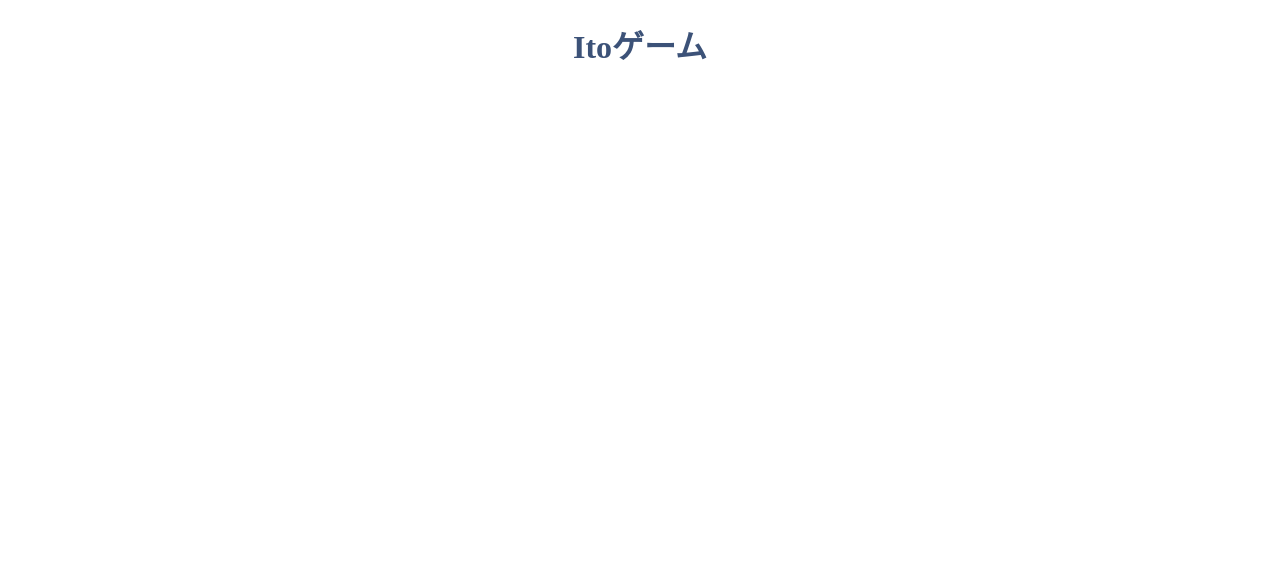
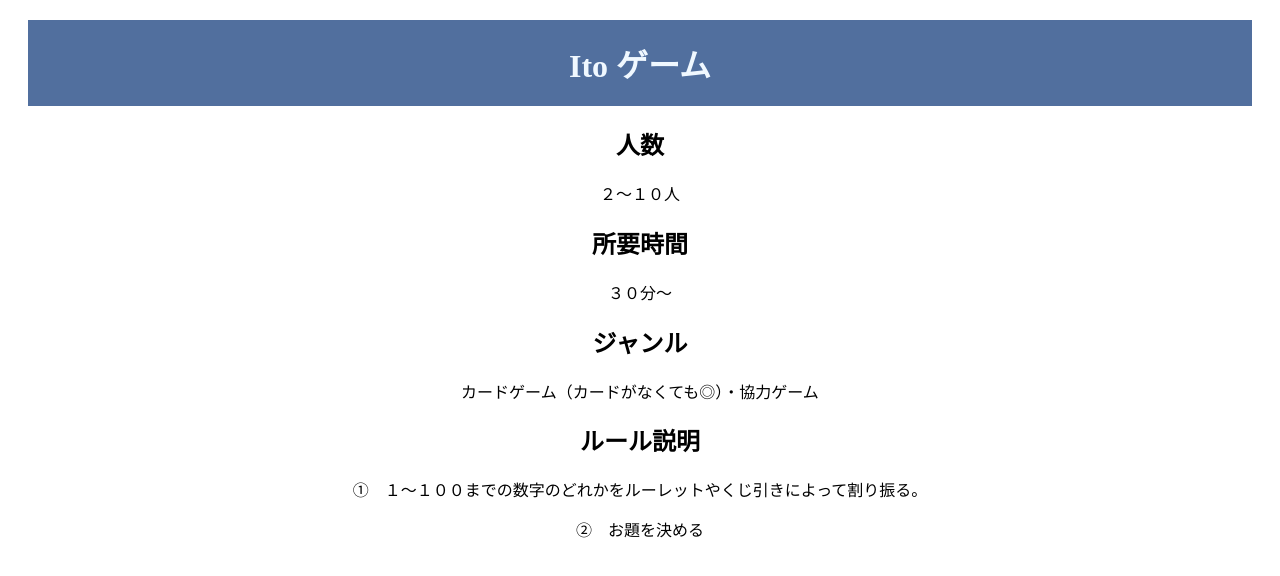
Before and after one commit to md-203/Team-12_project, a plain HTML site: page page3.html in a window 1280 px wide. Drawn offline with Linux system fonts and the light colour scheme.

Commit message:
page3/css3の進行

```diff
--- a/css/page3.css
+++ b/css/page3.css
@@ -5,5 +5,12 @@ html {
 
 
 h1 {
-    color : rgb(60, 82, 120) ;
+    color : aliceblue ;
+    background-color:rgb(81, 111, 158) ;
+    margin : 20px 20px 20px 20px ;
+    padding : 20px 20px 20px 20px ;
 }
+
+ul {
+    font-size: 1000;
+}
--- a/page3.html
+++ b/page3.html
@@ -6,6 +6,13 @@
      <link rel="stylesheet" href="./css/page3.css">
     </head>
     <body>
-        <h1>Itoゲーム</h1>
+        <h1>Ito ゲーム</h1>
+        <h2>人数</h2><p>２～１０人</p>
+        <h2>所要時間</h2><p>３０分～</p>
+        <h2>ジャンル</h2><p>カードゲーム（カードがなくても◎）・協力ゲーム</p>
+        <h2>ルール説明</h2>
+        <p>①　１～１００までの数字のどれかをルーレットやくじ引きによって割り振る。</p>
+        <p>②　お題を決める</p>
+        <p></p>
     </body>
 </html>
```
